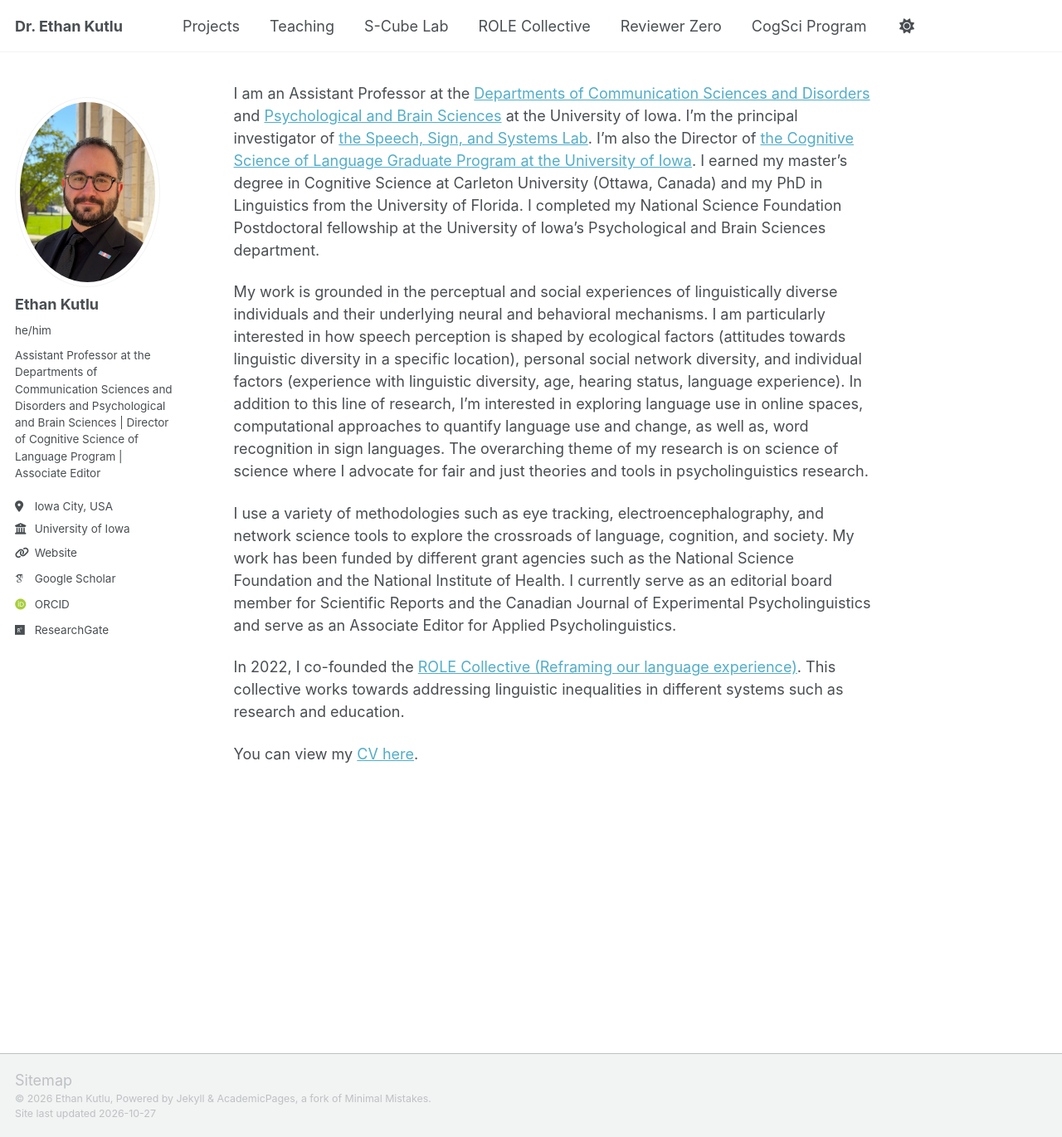
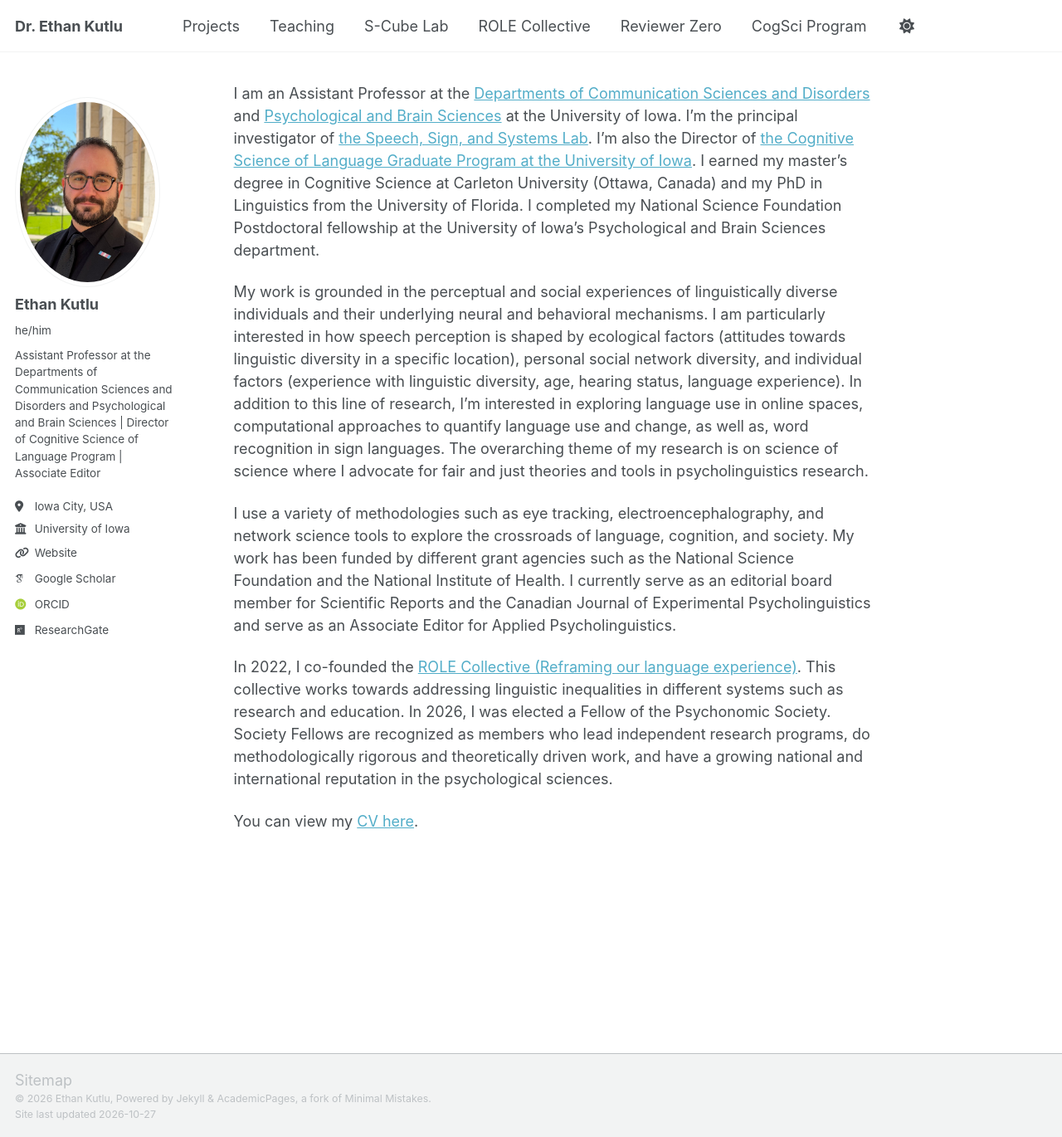
Before and after one commit to ethankutlu/ethankutlu.github.io, a Jekyll site: the page built from _pages/about.md, in a window 1280 px wide and 1370 px high. Shown: the whole window at 83% size. Built offline with Jekyll 4.4.1, drawn with Linux system fonts in a browser that asks for light colours; some web fonts are replaced; a script that is not in the unit is left out.

Commit message:
Update about page with new fellowship information
Added information about being elected a Fellow of the Psychonomic Society in 2026.

```diff
--- a/_pages/about.md
+++ b/_pages/about.md
@@ -12,6 +12,6 @@ My work is grounded in the perceptual and social experiences of linguistically d
 
 I use a variety of methodologies such as eye tracking, electroencephalography, and network science tools to explore the crossroads of language, cognition, and society. My work has been funded by different grant agencies such as the National Science Foundation and the National Institute of Health. I currently serve as an editorial board member for Scientific Reports and the Canadian Journal of Experimental Psycholinguistics and serve as an Associate Editor for Applied Psycholinguistics.
 
-In 2022, I co-founded the [ROLE Collective (Reframing our language experience)](https://www.rolecollective.org). This collective works towards addressing linguistic inequalities in different systems such as research and education.
+In 2022, I co-founded the [ROLE Collective (Reframing our language experience)](https://www.rolecollective.org). This collective works towards addressing linguistic inequalities in different systems such as research and education. In 2026, I was elected a Fellow of the Psychonomic Society. Society Fellows are recognized as members who lead independent research programs, do methodologically rigorous and theoretically driven work, and have a growing national and international reputation in the psychological sciences.
 
 You can view my <a href="/assets/files/Kutlu_CV.pdf" target="_blank" rel="noopener">CV here</a>.
```
